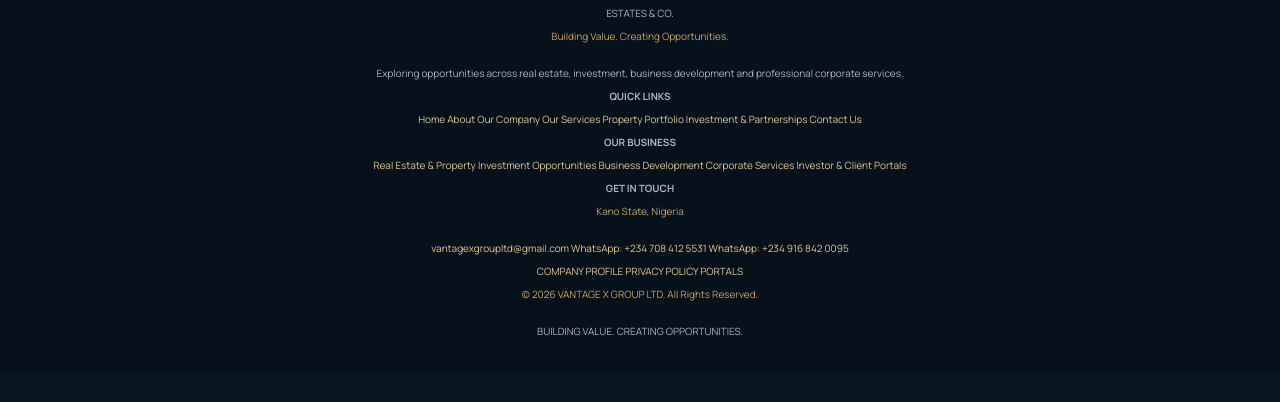
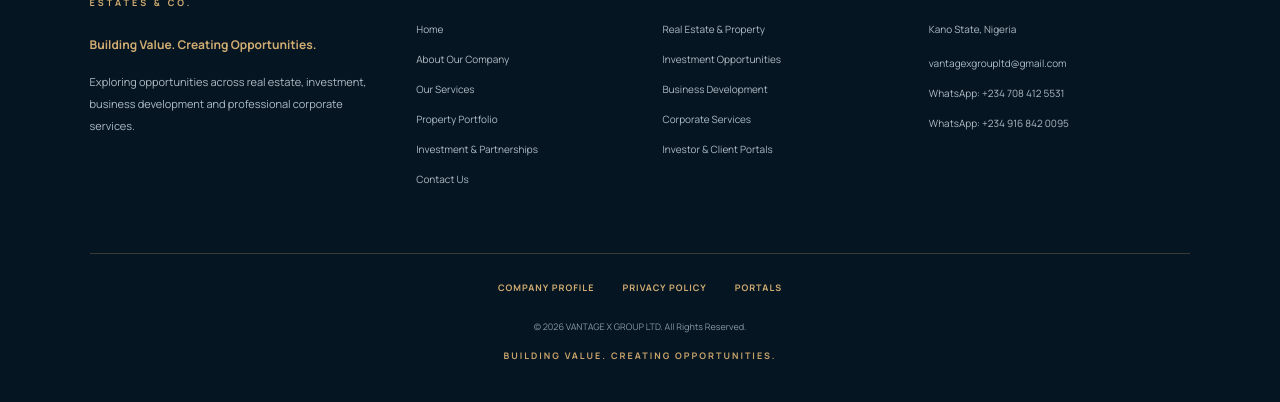
Before and after one commit to abubakaraliyudanfulani/vantage-x-website-investor.html, a plain HTML site: page index.html in a window 1280 px wide. Shown: the part 11451-11853 px from the top of the page. Before the commit the page ends 11824 px from the top, so only its background shows below. Drawn offline with nearby package versions, Linux system fonts and the light colour scheme; no server answers.

Commit message:
Update style.css

```diff
--- a/style.css
+++ b/style.css
@@ -1473,51 +1473,160 @@ button {
 }
 
 
+
 /* =========================================
-   FOOTER
+   VANTAGE X GROUP LTD — PREMIUM FOOTER
 ========================================= */
 
 .footer {
-  padding: 55px 8% 35px;
+  position: relative;
+  overflow: hidden;
+  padding: 85px 8% 30px;
+  background: #061522;
+  color: #aebbc5;
+  font-size: 11px;
+  line-height: 1.9;
+}
+
+.footer-container {
+  position: relative;
+  z-index: 2;
+  display: grid;
+  grid-template-columns: 1.4fr 1fr 1.1fr 1.3fr;
+  gap: 45px;
+  max-width: 1350px;
+  margin: auto;
+  padding-bottom: 65px;
+}
+
+.footer-brand h3 {
+  color: #ffffff;
+  font-size: 19px;
+  font-weight: 800;
+  letter-spacing: 2px;
+  line-height: 1.4;
+  margin-bottom: 5px;
+}
+
+.footer-subtitle {
+  display: block;
+  color: #d1ad72;
+  font-size: 9px;
+  font-weight: 700;
+  letter-spacing: 3px;
+  margin-bottom: 22px;
+}
+
+.footer-motto {
+  color: #d1ad72;
+  font-size: 12px;
+  font-weight: 700;
+  margin-bottom: 15px;
+}
+
+.footer-description {
+  max-width: 310px;
+  color: #aebbc5;
+  font-size: 11px;
+  line-height: 2;
+}
+
+.footer-column {
+  display: flex;
+  flex-direction: column;
+  align-items: flex-start;
+  gap: 12px;
+}
+
+.footer-column h4 {
+  position: relative;
+  color: #ffffff;
+  font-size: 10px;
+  font-weight: 800;
+  letter-spacing: 2px;
+  margin-bottom: 13px;
+  padding-bottom: 13px;
+}
+
+.footer-column h4::after {
+  content: "";
+  position: absolute;
+  left: 0;
+  bottom: 0;
+  width: 32px;
+  height: 2px;
+  background: #c9a46b;
+}
+
+.footer-column a {
+  color: #aebbc5;
+  font-size: 10px;
+  line-height: 1.8;
+  text-decoration: none;
+  overflow-wrap: anywhere;
+  transition: color 0.3s ease,
+              transform 0.3s ease;
+}
+
+.footer-column a:hover {
+  color: #dfbd83;
+  transform: translateX(4px);
+}
+
+.footer-contact p {
+  color: #aebbc5;
+  font-size: 10px;
+  margin-bottom: 3px;
+}
+
+/* FOOTER BOTTOM */
+
+.footer-bottom {
+  position: relative;
+  z-index: 2;
+  max-width: 1350px;
+  margin: auto;
+  padding-top: 25px;
+  border-top: 1px solid rgba(210, 173, 112, 0.25);
   text-align: center;
-  background: var(--navy-deep);
-  color: #aab5be;
-  font-size: 10px;
-  line-height: 2.3;
-}
-
-.footer-line {
-  max-width: 1100px;
-  height: 1px;
-  margin: 0 auto 30px;
-  background: linear-gradient(
-    90deg,
-    transparent,
-    var(--gold),
-    transparent
-  );
-}
-
-.footer h3 {
-  color: var(--white);
-  font-size: 15px;
+}
+
+.footer-legal {
+  display: flex;
+  justify-content: center;
+  flex-wrap: wrap;
+  gap: 28px;
+  margin-bottom: 22px;
+}
+
+.footer-legal a {
+  color: #d1ad72;
+  font-size: 9px;
+  font-weight: 700;
+  letter-spacing: 1px;
+  text-decoration: none;
+  transition: color 0.3s ease;
+}
+
+.footer-legal a:hover {
+  color: #ffffff;
+}
+
+.footer-bottom p {
+  color: #8998a4;
+  font-size: 9px;
+  line-height: 1.9;
+  margin-bottom: 8px;
+}
+
+.footer-bottom .footer-signature {
+  color: #c9a46b;
+  font-size: 9px;
+  font-weight: 700;
   letter-spacing: 2px;
-  margin-bottom: 5px;
-}
-
-.footer p:nth-of-type(1) {
-  color: var(--gold);
-  margin-bottom: 14px;
-}
-
-.footer a {
-  color: var(--gold-light);
-  transition: color 0.3s ease;
-}
-
-.footer a:hover {
-  color: var(--white);
-}
+  margin-top: 12px;
+}
+
 
 /* =========================================
    TABLET RESPONSIVENESS
```
